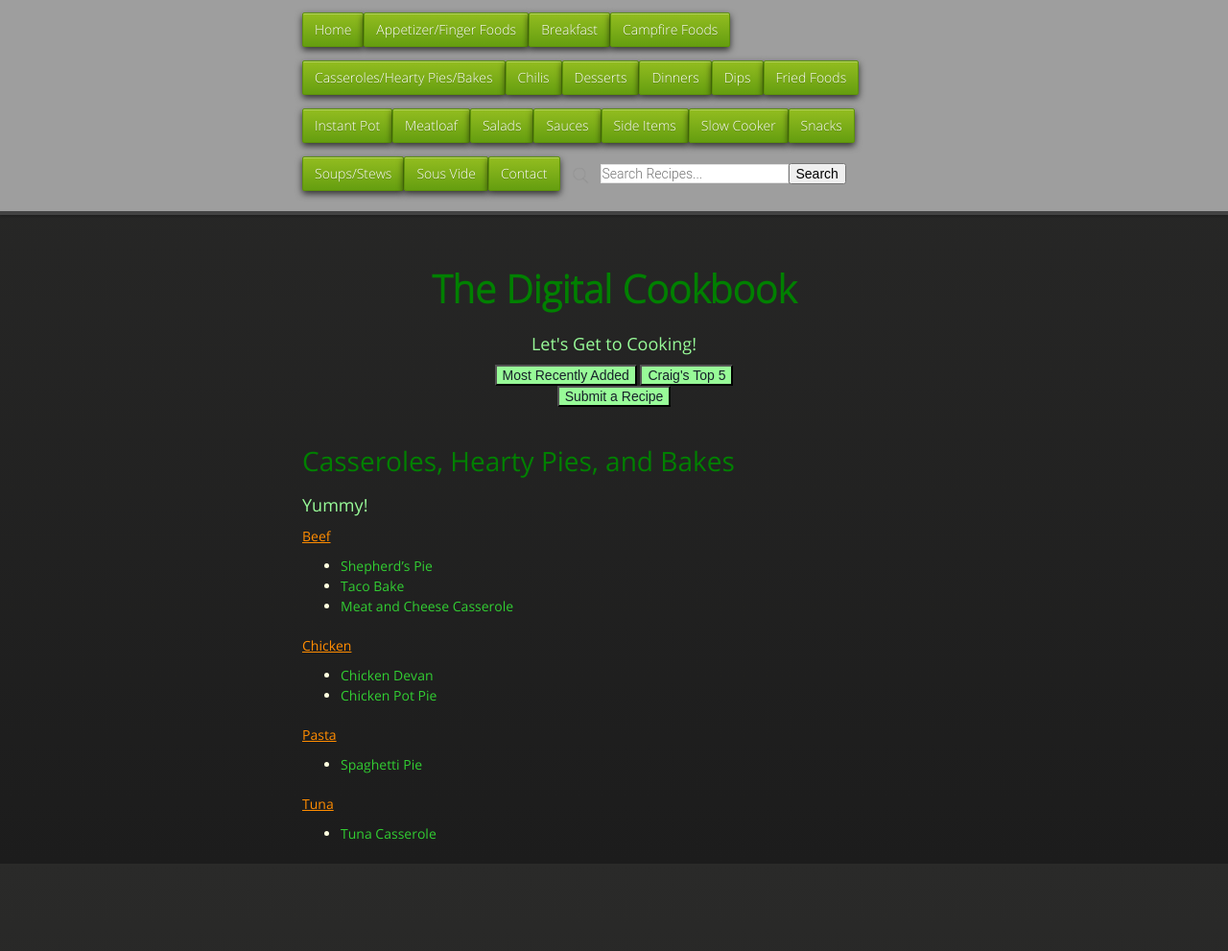
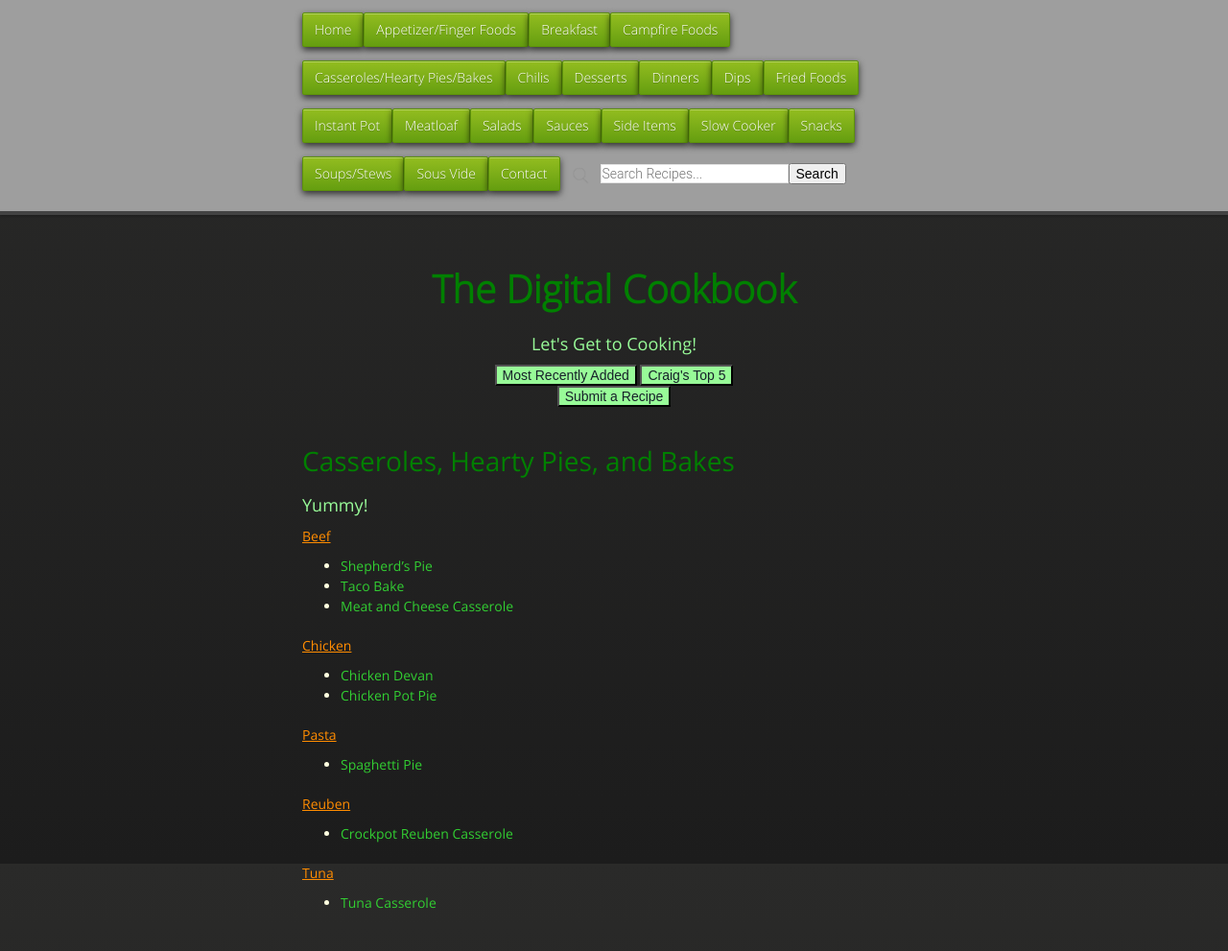
Before and after one commit to cmwillett/TheDigitalCookbook, a Jekyll site: the page built from CasserolesHeartyPiesAndBakes.md, in a window 1280 px wide. Shown: the whole page at 96% size. Built offline with Jekyll 4.4.1, drawn with Linux system fonts in a browser that asks for light colours; nearby versions of some CDN libraries; before the commit the page ends 919 px from its top, so only the background shows below that.

Commit message:
added crockpot reuben casserole

```diff
--- a/CasserolesHeartyPiesAndBakes.md
+++ b/CasserolesHeartyPiesAndBakes.md
@@ -19,5 +19,8 @@ tags: casserole,pies,tuna,chicken,devan,pasta,beef,bake,taco
 #### Pasta
 * [Spaghetti Pie]({{site.github.url}}/CasserolesHeartyPiesAndBakes/SpaghettiPie/index.html)
 
+#### Reuben
+* [Crockpot Reuben Casserole]({{site.github.url}}/SlowCooker/CrockpotReubenCasserole/index.html)
+
 #### Tuna
 * [Tuna Casserole]({{site.github.url}}/CasserolesHeartyPiesAndBakes/TunaCasserole/index.html)
```
